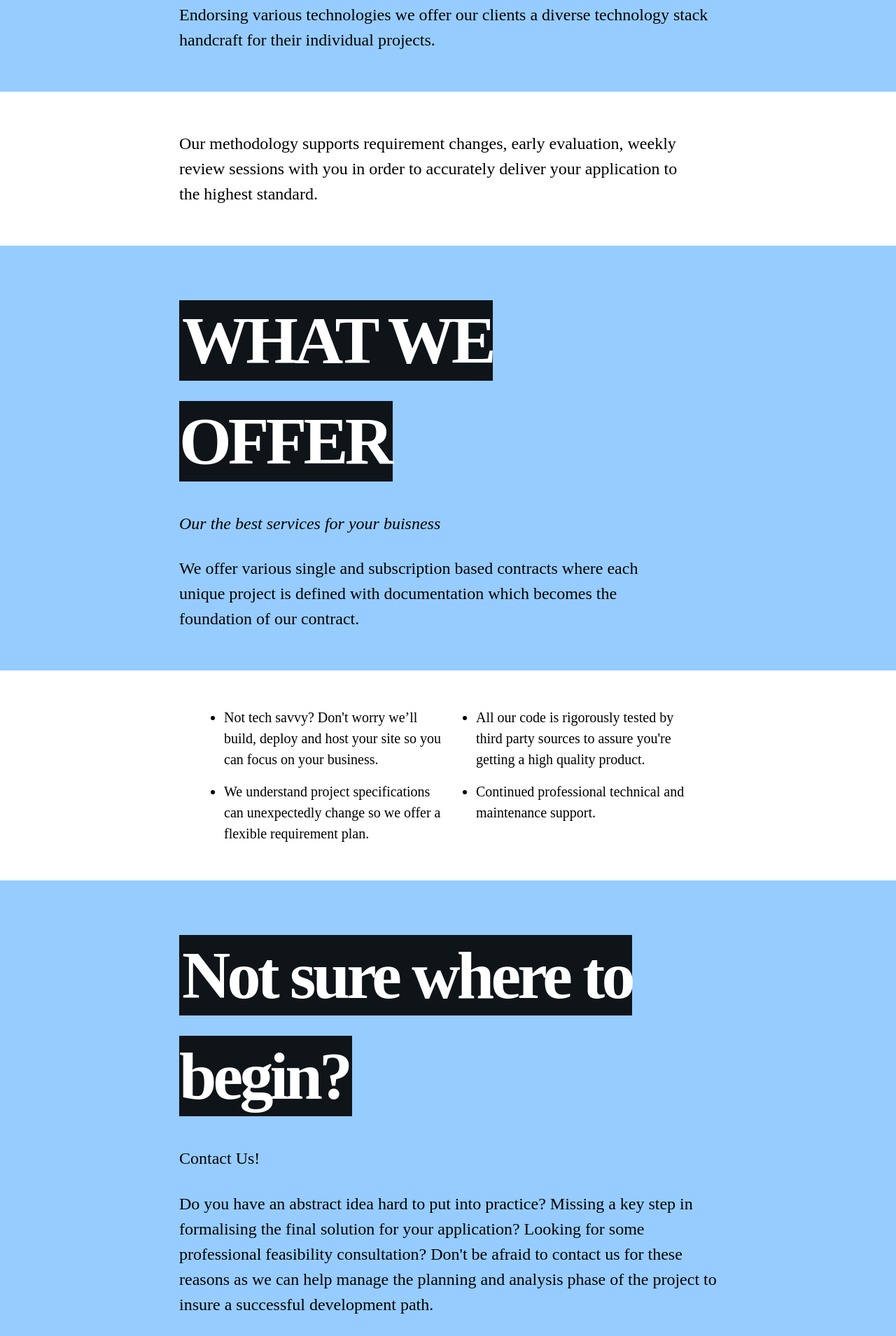
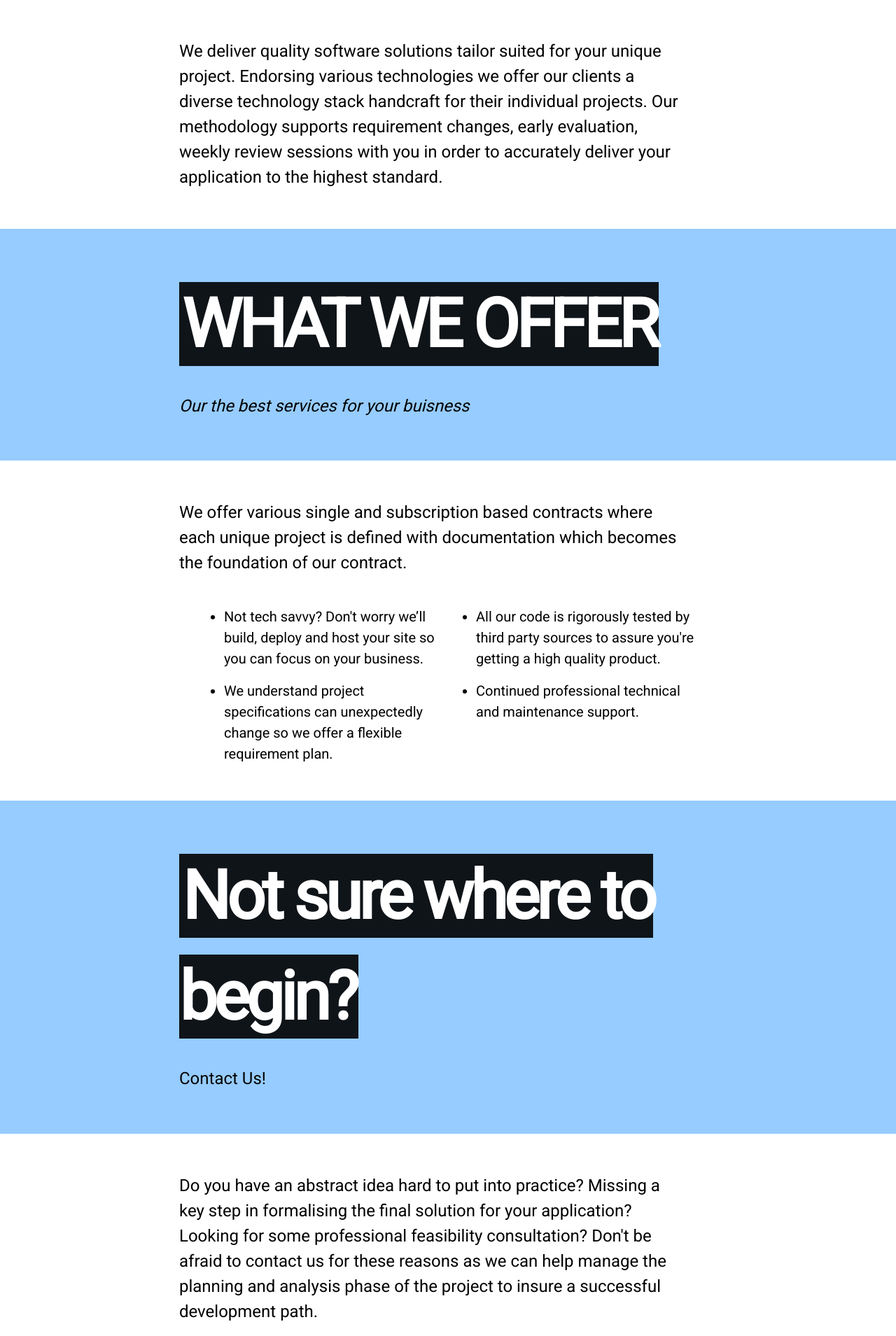
Before and after one commit to tango-cash/imajn, an Angular app: page / in a window 1280 px wide. Shown: the part 888-2797 px from the top of the page at 70% size. Built offline with nearby package versions, Linux system fonts and the light colour scheme.

Commit message:
Moved html and added roboto font

```diff
--- a/src/app/app.component.html
+++ b/src/app/app.component.html
@@ -1,4 +1,4 @@
-<main class="w-100 cf roboto dark-gray bg-white pa3 pa4-m pa2-l mw9 center">
+<main class="w-100 cf dark-gray bg-white pa3 pa4-m pa2-l mw9 center">
     <div class="fl w-100 pr2-l pl2-ns mb4 mb0-l mb4">
         <div class="pa5">
             <div class="bb">
@@ -22,7 +22,7 @@
 </main>
 <router-outlet></router-outlet>
 
-<footer class="bt mt6 roboto mb4 pv4 ph3 ph5-ns tc">
+<footer class="bt mt6 mb4 pv4 ph3 ph5-ns tc">
   <a class="link black dib h2 w2 br-100 mr3 hover-bg-light-blue" href="https://www.facebook.com/imajnstudios/" title="">
     <svg data-icon="facebook" viewBox="0 0 32 32" style="fill:currentcolor">
       <title>facebook icon</title>
--- a/src/app/home/home.component.html
+++ b/src/app/home/home.component.html
@@ -1,7 +1,7 @@
 <div class="pa4 ph7-l roboto mw9-l center">
-    <p class="f5 f3-ns lh-copy measure roboto">
-      Robust, Secure &amp; Affordable
-    </p>
+  <p class="f5 f3-ns lh-copy measure roboto">
+    Robust, Secure &amp; Affordable
+  </p>
 </div>
 <div class="roboto">
   <article>
@@ -14,14 +14,16 @@
         </h3>
         <h4 class="f3 fw1 roboto i">Developers, mostly</h4>
         <p class="f5 f3-ns lh-copy roboto">
-          We deliver quality software solutions tailor suited for your unique project. Endorsing various technologies we offer our clients a diverse technology stack handcraft for their individual projects.
         </p>
       </div>
     </header>
     <!-- TODO Could this be a bullet point in what we have to offer? -->
     <div class="pa4 ph7-l roboto mw9-l center">
       <p class="f5 f3-ns lh-copy measure roboto">
-        Our methodology supports requirement changes, early evaluation, weekly review sessions with you in order to accurately deliver your application to the highest standard.
+        We deliver quality software solutions tailor suited for your unique project. Endorsing various technologies we offer our
+        clients a diverse technology stack handcraft for their individual projects. Our methodology supports requirement
+        changes, early evaluation, weekly review sessions with you in order to accurately deliver your application to the
+        highest standard.
       </p>
     </div>
   </article>
@@ -35,15 +37,18 @@
         </span>
         </h3>
         <h4 class="f3 fw1 roboto i">Our the best services for your buisness</h4>
-        <p class="f5 f3-ns lh-copy measure roboto">
-          We offer various single and subscription based contracts where each unique project is defined with documentation which becomes the foundation of our contract.
-        </p>
       </div>
     </header>
+
     <div class="pa4 ph7-l roboto mw9-l center">
+     <p class="f5 f3-ns lh-copy measure roboto">
+              We offer various single and subscription based contracts where each unique project is defined with documentation which becomes
+              the foundation of our contract.
+            </p>
       <div class="mw9 center ph3-ns">
         <div class="cf ph2-ns f5 f4-ns lh-copy">
           <div class="fl w-100 w-50-ns">
+
             <!-- TODO add button to route user to contact form  -->
             <ul>
               <li class="mb3">Not tech savvy? Don't worry we’ll build, deploy and host your site so you can focus on your business.</li>
@@ -70,10 +75,15 @@
           </span>
         </h3>
         <h4 class="f3 fw1 roboto">Contact Us!</h4>
-        <p class="f5 f3-ns lh-copy roboto">
-          Do you have an abstract idea hard to put into practice? Missing a key step in formalising the final solution for your application? Looking for some professional feasibility consultation? Don't be afraid to contact us for these reasons as we can help manage the planning and analysis phase of the project to insure a successful development path.
-        </p>
       </div>
     </header>
+        <!-- TODO Could this be a bullet point in what we have to offer? -->
+    <div class="pa4 ph7-l roboto mw9-l center">
+      <p class="f5 f3-ns lh-copy measure roboto">
+        Do you have an abstract idea hard to put into practice? Missing a key step in formalising the final solution for your application?
+          Looking for some professional feasibility consultation? Don't be afraid to contact us for these reasons as we can
+          help manage the planning and analysis phase of the project to insure a successful development path.
+      </p>
+    </div>
   </article>
 </div>
--- a/src/styles.scss
+++ b/src/styles.scss
@@ -1,3 +1,9 @@
+/* Roboto font import */
+@import url("https://fonts.googleapis.com/css?family=Roboto");
+
+body {
+  font-family: 'Roboto'; }
+
 /* You can add global styles to this file, and also import other style files */
 @mixin keyframes($animationName) {
   @-webkit-keyframes #{$animationName} {
```
